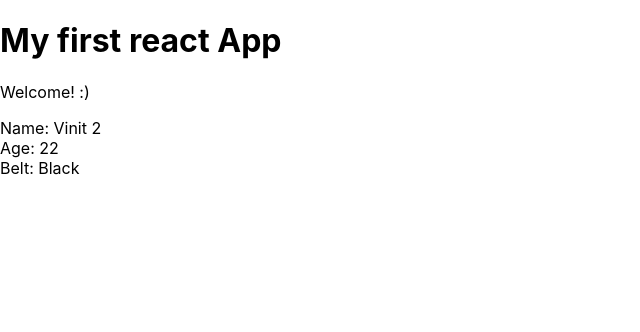
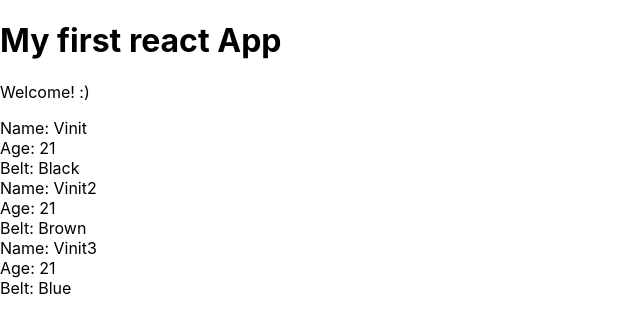
Before and after one commit to WinIT23/React, a React (Create React App) app in the folder my-app/: page / in a window 1280 px wide. Shown: the top 332 px of the page, without its empty margins (0-640 px from the left). Built offline with nearby package versions, Linux system fonts and the light colour scheme.

Commit message:
implement component list

```diff
--- a/my-app/src/App.js
+++ b/my-app/src/App.js
@@ -2,12 +2,19 @@
 import Ninjas from './Ninjas';
 
 class App extends Component {
+  state = {
+    ninjas: [
+      { name: "Vinit", age: 21, belt: "Black", id: 1 },
+      { name: "Vinit2", age: 21, belt: "Brown", id: 2 },
+      { name: "Vinit3", age: 21, belt: "Blue", id: 3 }
+    ]
+  }
   render() {
     return (
       <div className="App">
         <h1>My first react App</h1>
         <p>Welcome! :)</p>
-        <Ninjas name="Vinit 2" age="22" belt="Black" />
+        <Ninjas ninjas={this.state.ninjas} />
       </div>
     );
   }
--- a/my-app/src/Ninjas.js
+++ b/my-app/src/Ninjas.js
@@ -3,12 +3,19 @@
 class Ninjas extends Component {
   render() {
     // console.log(this.props);
-    const { name, age, belt } = this.props;
+    const { ninjas } = this.props;
+    const ninjaList = ninjas.map(ninja => {
+      return (
+        <div className="ninja">
+          <div>Name: {ninja.name} </div>
+          <div>Age: {ninja.age} </div>
+          <div>Belt: {ninja.belt} </div>
+        </div>
+      )
+    });
     return (
-      <div className="ninja">
-        <div>Name: {name} </div>
-        <div>Age: {age} </div>
-        <div>Belt: {belt} </div>
+      <div className="ninja-list">
+        {ninjaList}
       </div>
     );
   }
```
